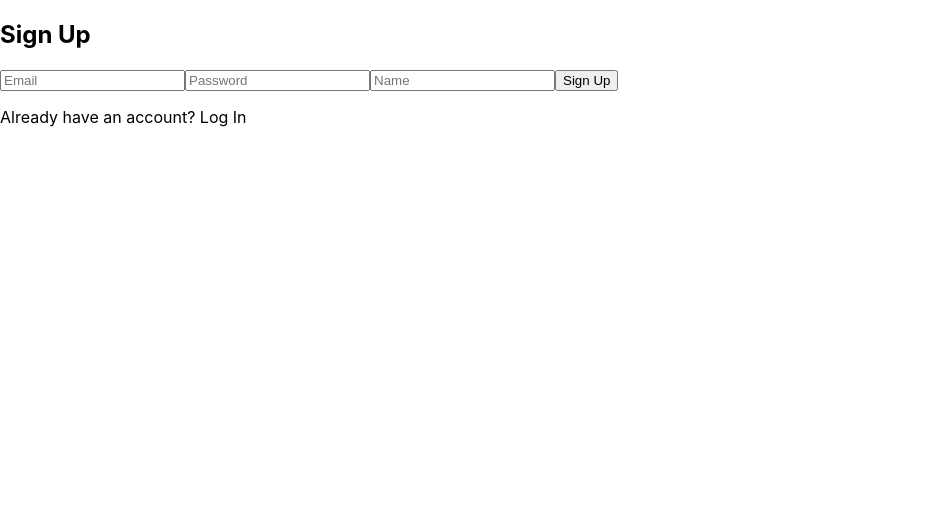
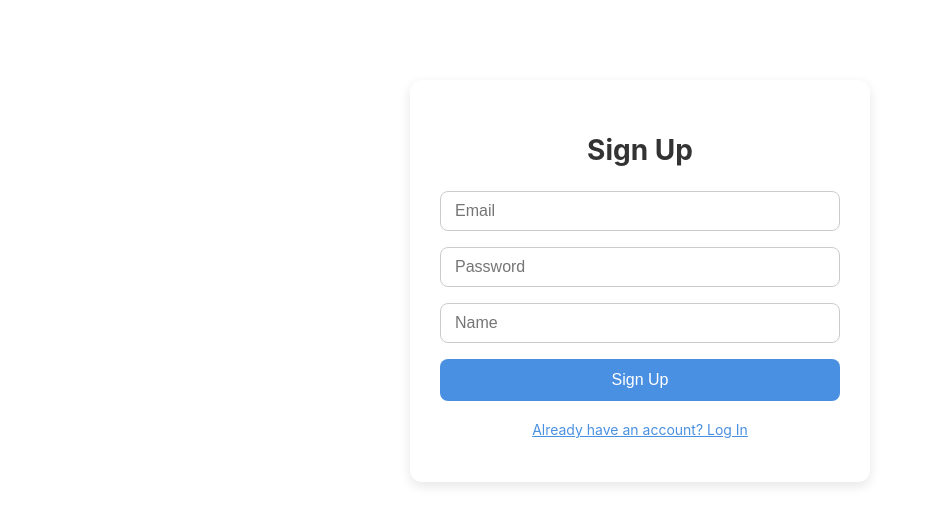
Before and after one commit to aravindreddy9/aws-frontend, a React (Create React App) app: page / in a window 1280 px wide. Both pictures are taken after a click on the element "Don't have an account? Sign Up". Shown: the top 524 px of the page, without its empty margins (0-929 px from the left). Built offline with nearby package versions, Linux system fonts and the light colour scheme; what amazon-cognito-identity-js would draw is missing.

Commit message:
styles added

```diff
--- /dev/null
+++ b/src/Components/Auth.css
@@ -0,0 +1,71 @@
+.auth-container {
+    width: 100%;
+    max-width: 400px;
+    margin: 80px auto;
+    padding: 30px;
+    background-color: #ffffff;
+    border-radius: 12px;
+    box-shadow: 0 4px 12px rgba(0, 0, 0, 0.1);
+    text-align: center;
+  }
+
+  .auth-header {
+    font-size: 28px;
+    margin-bottom: 24px;
+    color: #333333;
+  }
+
+  .auth-form {
+    display: flex;
+    flex-direction: column;
+    gap: 16px;
+  }
+
+  .auth-input {
+    padding: 10px 14px;
+    font-size: 16px;
+    border: 1px solid #ccc;
+    border-radius: 8px;
+    transition: border-color 0.3s ease;
+  }
+
+  .auth-input:focus {
+    border-color: #4a90e2;
+    outline: none;
+  }
+
+  .auth-button {
+    background-color: #4a90e2;
+    color: white;
+    border: none;
+    padding: 12px;
+    font-size: 16px;
+    border-radius: 8px;
+    cursor: pointer;
+    transition: background-color 0.3s ease;
+  }
+
+  .auth-button:hover {
+    background-color: #357ab8;
+  }
+
+  .toggle-link {
+    margin-top: 20px;
+    font-size: 14px;
+    color: #4a90e2;
+    cursor: pointer;
+    text-decoration: underline;
+  }
+
+  .auth-message {
+    margin-top: 15px;
+    font-size: 14px;
+  }
+
+  .auth-message.success {
+    color: green;
+  }
+
+  .auth-message.error {
+    color: red;
+  }
--- a/src/Components/Auth.js
+++ b/src/Components/Auth.js
@@ -3,6 +3,7 @@ import { useNavigate } from "react-router-dom";
 import { CognitoUserAttribute } from "amazon-cognito-identity-js";
 import { AuthenticationDetails, CognitoUser } from "amazon-cognito-identity-js";
 import UserPool from "../UserPool";
+import "./Auth.css";
 
 const Auth = () => {
     const navigate = useNavigate();
@@ -95,27 +96,40 @@ const Auth = () => {
 
     return (
         <div className="auth-container">
-            <h2>{isSignup ? "Sign Up" : "Log In"}</h2>
+        <h2 className="auth-header">{isSignup ? "Sign Up" : "Log In"}</h2>
+
         {!isVerifying ? (
-                <form onSubmit={handleSubmit}>
-                <input type="email" name="email" placeholder="Email" onChange={handleChange} required />
-                <input type="password" name="password" placeholder="Password" onChange={handleChange} required />
+            <form className="auth-form" onSubmit={handleSubmit}>
+            <input className="auth-input" type="email" name="email" placeholder="Email" onChange={handleChange} required />
+            <input className="auth-input" type="password" name="password" placeholder="Password" onChange={handleChange} required />
             {isSignup && (
-                    <input type="text" name="given_name" placeholder="Name" onChange={handleChange} required />
+                <input className="auth-input" type="text" name="given_name" placeholder="Name" onChange={handleChange} required />
             )}
-                <button type="submit">{isSignup ? "Sign Up" : "Log In"}</button>
+            <button className="auth-button" type="submit">
+                {isSignup ? "Sign Up" : "Log In"}
+            </button>
             </form>
         ) : (
-                <form onSubmit={handleVerification}>
-                    <input type="text" value={verificationCode} name="verificationCode" placeholder="Enter verification code" onChange={(e) => setVerificationCode(e.target.value)} required />
-                    <button type="submit">Verify</button>
+            <form className="auth-form" onSubmit={handleVerification}>
+            <input
+                className="auth-input"
+                type="text"
+                value={verificationCode}
+                name="verificationCode"
+                placeholder="Enter verification code"
+                onChange={(e) => setVerificationCode(e.target.value)}
+                required
+            />
+            <button className="auth-button" type="submit">Verify</button>
             </form>
         )}
-            <p onClick={toggleForm}>
+
+        <p className="toggle-link" onClick={toggleForm}>
             {isSignup ? "Already have an account? Log In" : "Don't have an account? Sign Up"}
         </p>
-            {message && <p>{message}</p>} {/* Display success message */}
-            {error && <p>{error}</p>} {/* Display error message */}
+
+        {message && <p className="auth-message success">{message}</p>}
+        {error && <p className="auth-message error">{error}</p>}
         </div>
     );
 };
```
Lines whose indentation alone changed are shown as unchanged.
